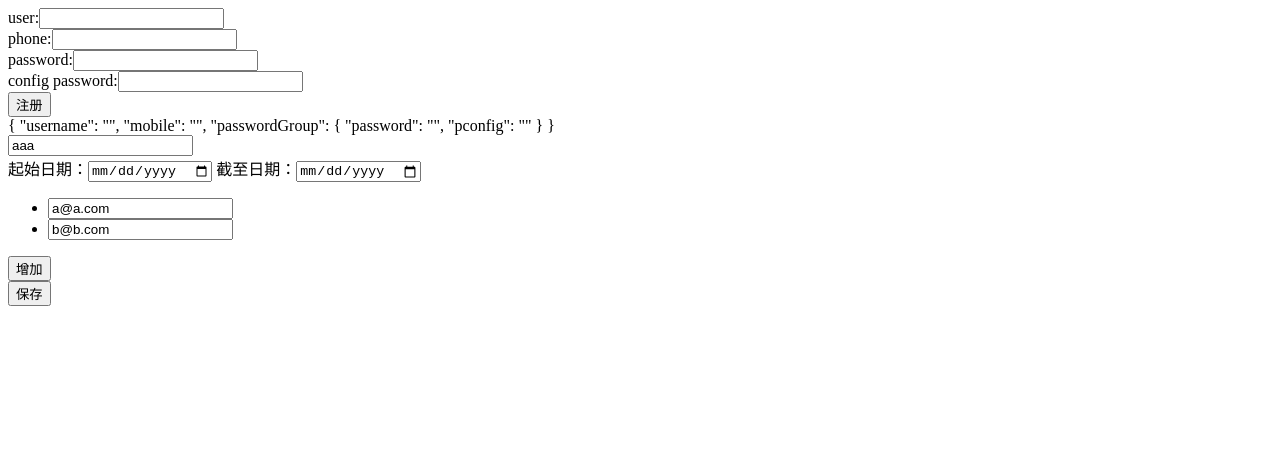
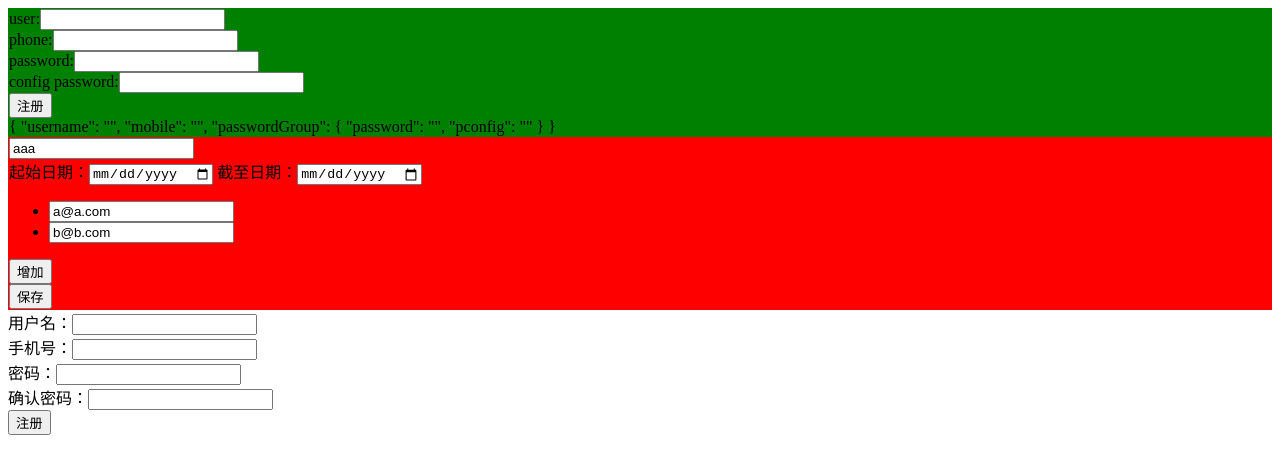
Before and after one commit to WillXusd/Angular_From, an Angular app: page / in a window 1280 px wide. Shown: the top 474 px of the page. Built offline with nearby package versions, Linux system fonts and the light colour scheme.

Commit message:
react regist form

```diff
--- a/src/app/app.component.html
+++ b/src/app/app.component.html
@@ -1,2 +1,3 @@
 <app-template-form></app-template-form>
 <app-reactive-form></app-reactive-form>
+<app-reactive-regist></app-reactive-regist>
--- a/src/app/app.module.ts
+++ b/src/app/app.module.ts
@@ -5,11 +5,13 @@ import { AppComponent } from './app.component';
 import { TemplateFormComponent } from './template-form/template-form.component';
 import { FormsModule, ReactiveFormsModule } from '@angular/forms';
 import { ReactiveFormComponent } from './reactive-form/reactive-form.component';
+import { ReactiveRegistComponent } from './reactive-regist/reactive-regist.component';
 @NgModule({
   declarations: [
     AppComponent,
     TemplateFormComponent,
-    ReactiveFormComponent
+    ReactiveFormComponent,
+    ReactiveRegistComponent
   ],
   imports: [
     BrowserModule,
--- a/src/app/reactive-form/reactive-form.component.css
+++ b/src/app/reactive-form/reactive-form.component.css
@@ -0,0 +1,4 @@
+.reactiv {
+  border: 1px solid red;
+  background:red;
+}
--- a/src/app/reactive-form/reactive-form.component.html
+++ b/src/app/reactive-form/reactive-form.component.html
@@ -1,13 +1,14 @@
+<div class="reactiv">
   <input [formControl]="username" />
   <form [formGroup]="formModel" (submit)="onSubmit()">
     <div formGroupName="dateRange">
-    起始日期：<input type="date" formControlName="from"/>
-    截至日期：<input type="date" formControlName="to"/>
+      起始日期：<input type="date" formControlName="from" />
+      截至日期：<input type="date" formControlName="to" />
     </div>
     <div>
       <ul formArrayName="emails">
         <li *ngFor="let e of this.formModel.get('emails').controls;let i = index;">
-        <input type="text" [formControlName]="i"/>
+          <input type="text" [formControlName]="i" />
         </li>
       </ul>
       <button type="button" (click)="addEmail()">增加</button>
@@ -16,3 +17,4 @@
       <button type="submit">保存</button>
     </div>
   </form>
+</div>
--- /dev/null
+++ b/src/app/reactive-regist/reactive-regist.component.html
@@ -0,0 +1,9 @@
+<form [formGroup]="formModel" (submit)="onSubmit()">
+  <div>用户名：<input type="text" formControlName="username"/></div>
+  <div>手机号：<input type="text" formControlName="mobile"/></div>
+  <div formGroupName="passwordsGroup">
+    <div>密码：<input type="password" formControlName="password"/></div>
+    <div>确认密码：<input type="password" formControlName="pconfirm"/></div>
+  </div>
+  <button type="submit">注册</button>
+</form>
--- /dev/null
+++ b/src/app/reactive-regist/reactive-regist.component.ts
@@ -0,0 +1,42 @@
+import { Component, OnInit } from '@angular/core';
+import { FormGroup, FormControl, FormBuilder } from '@angular/forms';
+
+@Component({
+  selector: 'app-reactive-regist',
+  templateUrl: './reactive-regist.component.html',
+  styleUrls: ['./reactive-regist.component.css']
+})
+export class ReactiveRegistComponent implements OnInit {
+
+  formModel: FormGroup;
+
+  //constructor() {
+  //  this.formModel = new FormGroup({
+  //    username: new FormControl(),
+  //    mobile: new FormControl(),
+  //    passwordsGroup: new FormGroup({
+  //      password: new FormControl(),
+  //      pconfirm:new FormControl()
+  //    })
+  //  })
+  //}
+  //formBuilder
+  constructor(fb:FormBuilder) {
+    this.formModel = fb.group({
+      username:[''],
+      mobile: [''],
+      passwordsGroup: fb.group({
+        password: [''],
+        pconfirm: ['']
+      })
+    })
+  }
+
+  onSubmit() {
+    console.log(this.formModel.value);
+  }
+
+  ngOnInit() {
+  }
+
+}
--- a/src/app/template-form/template-form.component.css
+++ b/src/app/template-form/template-form.component.css
@@ -0,0 +1,4 @@
+.temp{
+  border:1px solid green;
+  background:green;
+}
--- a/src/app/template-form/template-form.component.html
+++ b/src/app/template-form/template-form.component.html
@@ -1,3 +1,4 @@
+<div class="temp">
   <form #myForm="ngForm" action="/regist" method="post" (ngSubmit)="onSubmit(myForm.value)">
     <div>user:<input #username="ngModel" ngModel name="username" type="text" /></div>
     <div>phone:<input ngModel name="mobile" type="number" /></div>
@@ -13,3 +14,4 @@
   <div>
     {{username.value}}
   </div>
+</div>
```
Also changed, not shown: src/app/reactive-regist/reactive-regist.component.css (added), 1 other file (tests, documents, lock files or other folders). Lines whose indentation alone changed are shown as unchanged.
